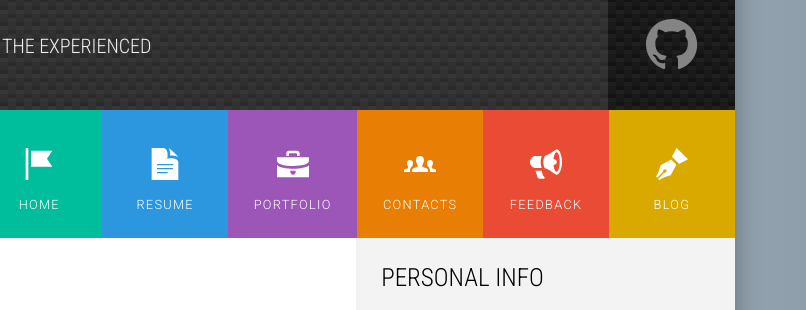
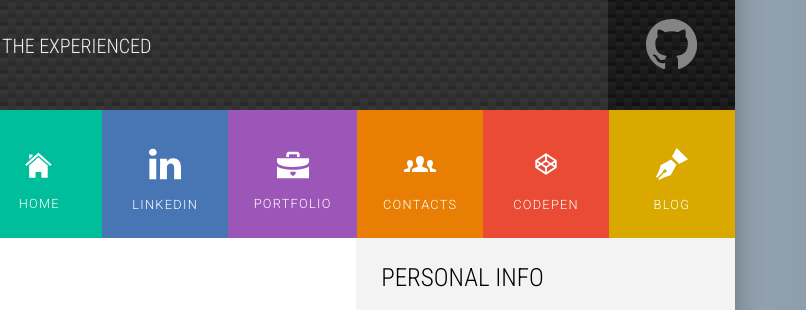
Before and after one commit to asadexpert/asadchohan, a plain HTML site: page index.html in a window 1280 px wide. Shown: the part 172-482 px from the top of the page, 474-1280 px from the left. Drawn offline with nearby package versions, Linux system fonts and the light colour scheme; a script that the page names is missing.

Commit message:
fixing top icons and their layouts

```diff
--- a/css/style.scss
+++ b/css/style.scss
@@ -213,8 +213,8 @@ $num-cols: 9;
     background-color: #00bd9c;
   }
 
-  &[data-title="resume"] {
-    background-color: #2c97de;
+  &[data-title="linkedin"] {
+    background-color: #4875B4;
   }
 
   &[data-title="portfolio"] {
@@ -225,7 +225,7 @@ $num-cols: 9;
     background-color: #e87e03;
   }
 
-  &[data-title="feedback"] {
+  &[data-title="codepen"] {
     background-color: #e94b35;
   }
 
--- a/index.html
+++ b/index.html
@@ -77,25 +77,35 @@
       </div>
       <div class="row toc">
         <div class="col section" data-title="home">
+        <a href="index.html">
           <div class="wrap-icon">
-            <svg xmlns="http://www.w3.org/2000/svg" viewBox="0 0 24 24">
-              <path d="M4 24H2V0h2v24zM22 2H6v12h16l-4-5.97L22 2z"/>
-            </svg>
+            <svg xmlns="http://www.w3.org/2000/svg" viewBox="0 0 121.5 121.5"><defs><style>.a{fill:#fff;}.b{fill:none;}</style></defs><path class="a" d="M99.2,64.9,64,33.73,28.8,64.91v44.55a2.07,2.07,0,0,0,2.08,2.07h22V92A2.07,2.07,0,0,1,55,89.92H73A2.07,2.07,0,0,1,75.12,92v19.53h22a2.07,2.07,0,0,0,2.07-2.07V64.9Z" transform="translate(-5.38 -2.5)"/><path class="a" d="M63.81,16.68,13.87,60.89l5.26,5.93L64,27.09l44.87,39.74,5.25-5.93L64.21,16.68,64,16.9l-.2-.22Z" transform="translate(-5.38 -2.5)"/><path class="a" d="M28.8,23H41.46l-.11,7.5L28.8,41.85V23Z" transform="translate(-5.38 -2.5)"/><rect class="b" width="121.5" height="121.5"/></svg>
           </div>
+        </a>
         </div>
-        <div class="col section" data-title="resume">
+        <div class="col section" data-title="linkedin">
           <div class="wrap-icon">
-            <svg xmlns="http://www.w3.org/2000/svg" viewBox="0 0 24 24">
-               <path d="M13.744 8s1.522-8-3.335-8H2v24h20V11c0-3.42-5.247-3.745-8.256-3zM14 19H6v-1h8v1zm4-3H6v-1h12v1zm0-3H6v-1h12v1zM14.568.075C16.77 1.25 20.506 4.958 22 6.955c-1.286-.9-4.044-1.656-6.09-1.178.22-1.468-.186-4.534-1.342-5.702z"/>
+            <svg version="1.1" id="Capa_1" xmlns="http://www.w3.org/2000/svg" xmlns:xlink="http://www.w3.org/1999/xlink" x="0px" y="0px" viewBox="0 0 430.1 430.1" style="enable-background:new 0 0 430.1 430.1;" xml:space="preserve">
+            <style type="text/css">
+	           .st0{fill:#FFFFFF;}
+            </style>
+            <g>
+	       <path id="LinkedIn" class="st0" d="M430.1,261.5v159h-92.2V272.2c0-37.3-13.3-62.7-46.7-62.7c-25.5,0-40.6,17.1-47.3,33.7
+		c-2.4,5.9-3.1,14.2-3.1,22.5v154.9h-92.2c0,0,1.2-251.3,0-277.3h92.2v39.3c-0.2,0.3-0.4,0.6-0.6,0.9h0.6v-0.9
+		c12.3-18.9,34.1-45.8,83.1-45.8C384.6,136.7,430.1,176.4,430.1,261.5z M52.2,9.6C20.6,9.6,0,30.3,0,57.5c0,26.6,20,47.9,51,47.9
+		h0.6c32.2,0,52.2-21.3,52.2-47.9C103.1,30.3,83.7,9.6,52.2,9.6z M5.5,420.6h92.2V143.2H5.5V420.6z"/>
+            </g>
             </svg>
           </div>
         </div>
         <div class="col section" data-title="portfolio">
-          <div class="wrap-icon">
-            <svg xmlns="http://www.w3.org/2000/svg" viewBox="0 0 24 24">
-               <path d="M12.23 15.5c-6.8 0-10.367-1.22-12.23-2.597V22h24v-8.95c-3.218 2.222-9.422 2.45-11.77 2.45zM14 18.032C14 19.12 13.104 20 12 20s-2-.88-2-1.968V17h4v1.032zM0 9.492V7h24v2.605c0 5.29-24 5.133-24-.114zM9 2c-1.104 0-2 .896-2 2v2h2V4.5c0-.276.224-.5.5-.5h5c.276 0 .5.224.5.5V6h2V4c0-1.104-.896-2-2-2H9z"/>
-            </svg>
-          </div>
+            <a href="portfolio.html">
+            <div class="wrap-icon">
+                <svg xmlns="http://www.w3.org/2000/svg" viewBox="0 0 24 24">
+                <path d="M12.23 15.5c-6.8 0-10.367-1.22-12.23-2.597V22h24v-8.95c-3.218 2.222-9.422 2.45-11.77 2.45zM14 18.032C14 19.12 13.104 20 12 20s-2-.88-2-1.968V17h4v1.032zM0 9.492V7h24v2.605c0 5.29-24 5.133-24-.114zM9 2c-1.104 0-2 .896-2 2v2h2V4.5c0-.276.224-.5.5-.5h5c.276 0 .5.224.5.5V6h2V4c0-1.104-.896-2-2-2H9z"/>
+                </svg>
+            </div>
+            </a>
         </div>
         <div class="col section" data-title="contacts">
           <div class="wrap-icon">
@@ -104,11 +114,9 @@
             </svg>
           </div>
         </div>
-        <div class="col section" data-title="feedback">
+        <div class="col section" data-title="codepen">
           <div class="wrap-icon">
-            <svg xmlns="http://www.w3.org/2000/svg" viewBox="0 0 24 24">
-              <path d="M10.252 23h-3.21c-.612 0-1.157-.427-1.354-1.007L4.098 17H8.71l.918 3.17c.178.553.512 1.042.962 1.41.758.617.27 1.42-.34 1.42zm9.286-21.902c-1.522.617-4.525 3.74-8.252 4.64C10.484 6.835 10 8.617 10 10.582c0 1.86.44 3.553 1.166 4.662 3.94.942 6.303 3.996 8.31 4.67 2.2.743 4.528-3.467 4.524-9.42-.003-5.96-2.47-10.203-4.462-9.397zm1.704 15.472c-.72 1.656-1.987 1.685-2.72 0-.436-1-.73-2.77-.892-3.96h.38c1.174 0 2.125-.954 2.125-2.13s-.95-2.133-2.125-2.133h-.39c.16-1.21.538-2.947.974-3.89.764-1.652 1.94-1.68 2.72 0 1.315 2.837 1.368 8.793-.072 12.113zM8.807 15h-4.37C1.983 15 0 12.953 0 10.5S1.984 6 4.436 6H8.88c-.56 1.3-.876 2.887-.876 4.594 0 1.627.29 3.14.803 4.406z"/>
-            </svg>
+            <svg viewBox="0 0 512 512"><path d="M427 201.9c-0.6-4.2-2.9-8-6.4-10.3L264.2 87.3c-4.9-3.3-11.4-3.3-16.3 0L91.4 191.6c-4 2.7-6.5 7.4-6.5 12.2v104.3c0 4.8 2.5 9.6 6.5 12.2l156.4 104.3c4.9 3.3 11.4 3.3 16.3 0L420.6 320.4c4-2.6 6.6-7.4 6.6-12.2V203.9C427.1 203.2 427.1 202.6 427 201.9 427 201.7 427.1 202.6 427 201.9zM270.7 127.1l115.2 76.8 -51.5 34.4 -63.8-42.7V127.1zM241.3 127.1v68.6l-63.8 42.7 -51.5-34.4L241.3 127.1zM114.3 231.4l36.8 24.6 -36.8 24.6V231.4zM241.3 384.9L126.1 308.1l51.5-34.4 63.8 42.6V384.9zM256 290.8l-52-34.8 52-34.8 52 34.8L256 290.8zM270.7 384.9V316.3l63.8-42.6 51.5 34.4L270.7 384.9zM397.7 280.6l-36.8-24.6 36.8-24.6V280.6z"/></svg>
           </div>
         </div>
         <div class="col section" data-title="blog">
```
Also changed, not shown: portfolio.html (+2 -0 lines), css/style.css, css/style.min.css, img/home.png (added), img/home.svg (added), img/resume.svg (added).
